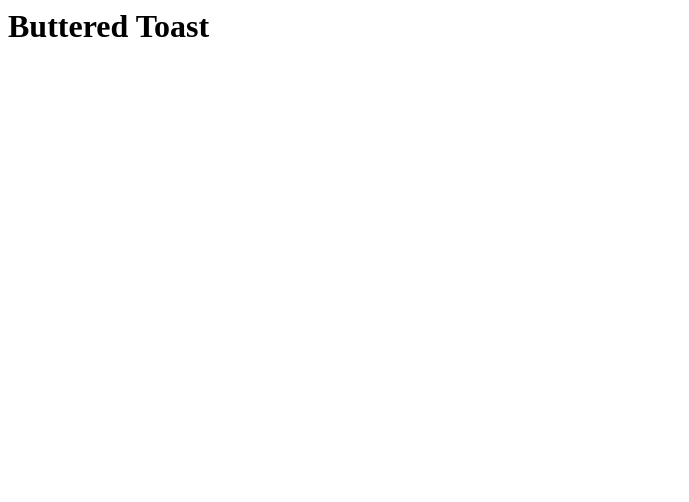
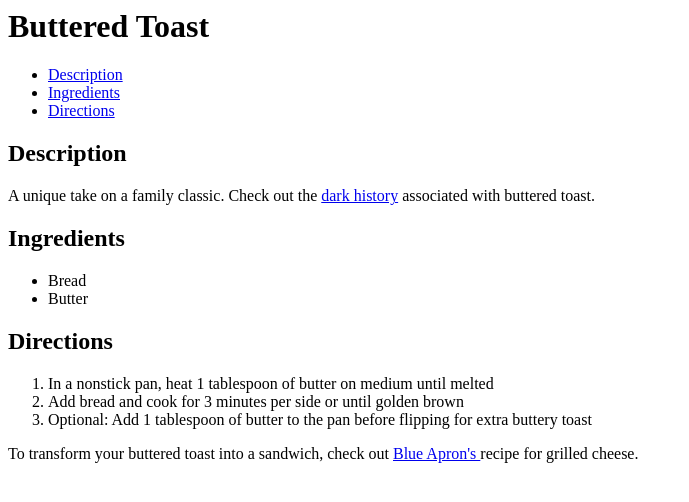
Before and after one commit to jasmineflorencio/recipe, a plain HTML site: page index.html in a window 1280 px wide. Shown: the whole page, without its empty margins (0-689 px from the left). Drawn offline with Linux system fonts and the light colour scheme.

Commit message:
update recipe to include ingredients and directions

```diff
--- a/index.html
+++ b/index.html
@@ -5,5 +5,37 @@
 
   <body>
     <h1>Buttered Toast</h1>
+    <nav>
+      <ul>
+        <li><a href="#description">Description</a></li>
+        <li><a href="#ingredients">Ingredients</a></li>
+        <li><a href="#directions">Directions</a></li>
+      </ul>
+    </nav>
+    <section id="description">
+      <h2>Description</h2>
+      <p>A unique take on a family classic. Check out the
+      <a href="https://en.wikipedia.org/wiki/Buttered_toast_phenomenon">dark history</a>
+      associated with buttered toast.</p>
+    </section>
+    <section id="ingredients">
+      <h2>Ingredients</h2>
+      <ul>
+        <li>Bread</li>
+        <li>Butter</li>
+      </ul>
+    </section>
+    <section id="directions">
+      <h2>Directions</h2>
+      <ol>
+        <li>In a nonstick pan, heat 1 tablespoon of butter on medium until melted</li>
+        <li>Add bread and cook for 3 minutes per side or until golden brown</li>
+        <li>Optional: Add 1 tablespoon of butter to the pan before flipping for extra buttery toast</li>
+      </ol>
+    </section>
+    <footer>
+      <p>To transform your buttered toast into a sandwich, check out <a href="https://www.blueapron.com/recipes/pesto-grilled-cheese-sandwiches-with-spicy-tomato-soup">Blue Apron's </a>
+      recipe for grilled cheese.</p>
+    </footer>
   </body>
 </html>
```
